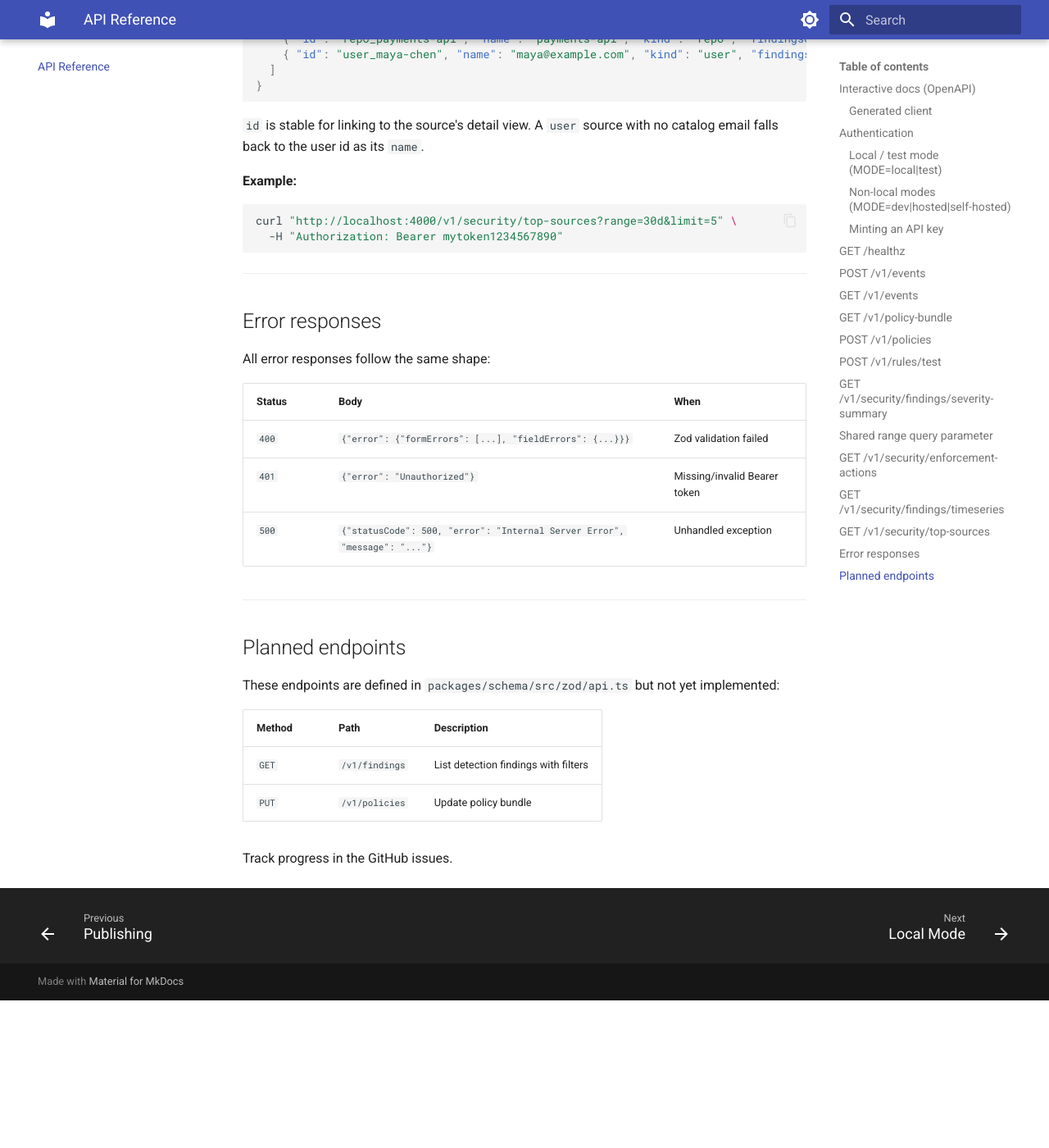
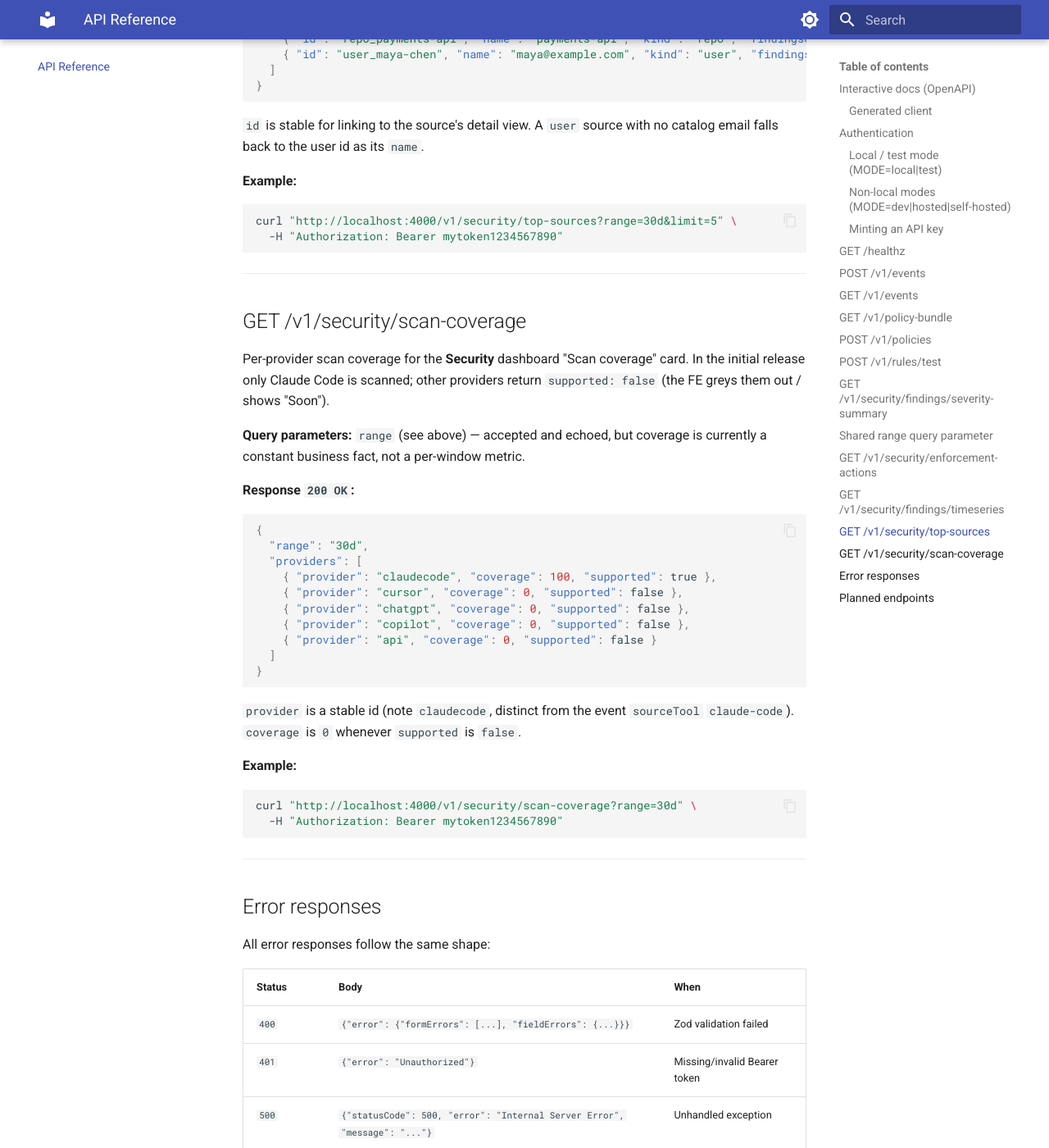
Before and after one commit to akasecurity/ai-tc-docs, an MkDocs documentation site: the page built from docs/api/reference.md, in a window 1280 px wide and 1400 px high, scrolled down 12321 px. Shown: the whole window at 82% size. Built offline with MkDocs 1.6.1 and Material for MkDocs 9.7.7, drawn with Linux system fonts in a browser that asks for light colours; before the commit the page ends 13541 px from its top, so only the background shows below that.

Commit message:
feat(backend): security scan-coverage endpoint (#99)
* feat(backend): security scan-coverage endpoint

GET /v1/security/scan-coverage returns per-provider coverage. Initial release
scans Claude Code only (coverage 100); other providers are supported:false,
coverage 0, per the contract. Coverage is a curated business fact (we scan
100% of ingested claude-code traffic), constant across the range until
per-provider scanned-vs-total telemetry exists — so the service returns a
static list with no DB read. Schema + route + service + tests + docs.

* fix(schema): align Provider enum order with display order

Address Copilot review on #99: order the Provider enum (claudecode, cursor,
chatgpt, copilot, api) to match the dashboard display order and the SCAN_COVERAGE
list, so the generated OpenAPI enum reads the same as the returned providers.

* chore(client): regenerate OpenAPI client for security scan-coverage

````diff
--- a/docs/api/reference.md
+++ b/docs/api/reference.md
@@ -596,6 +596,42 @@ curl "http://localhost:4000/v1/security/top-sources?range=30d&limit=5" \
 
 ---
 
+## GET /v1/security/scan-coverage
+
+Per-provider scan coverage for the **Security** dashboard "Scan coverage" card.
+In the initial release only Claude Code is scanned; other providers return
+`supported: false` (the FE greys them out / shows "Soon").
+
+**Query parameters:** `range` (see above) — accepted and echoed, but coverage is
+currently a constant business fact, not a per-window metric.
+
+**Response `200 OK`:**
+
+```json
+{
+  "range": "30d",
+  "providers": [
+    { "provider": "claudecode", "coverage": 100, "supported": true },
+    { "provider": "cursor", "coverage": 0, "supported": false },
+    { "provider": "chatgpt", "coverage": 0, "supported": false },
+    { "provider": "copilot", "coverage": 0, "supported": false },
+    { "provider": "api", "coverage": 0, "supported": false }
+  ]
+}
+```
+
+`provider` is a stable id (note `claudecode`, distinct from the event
+`sourceTool` `claude-code`). `coverage` is `0` whenever `supported` is `false`.
+
+**Example:**
+
+```bash
+curl "http://localhost:4000/v1/security/scan-coverage?range=30d" \
+  -H "Authorization: Bearer mytoken1234567890"
+```
+
+---
+
 ## Error responses
 
 All error responses follow the same shape:
````
